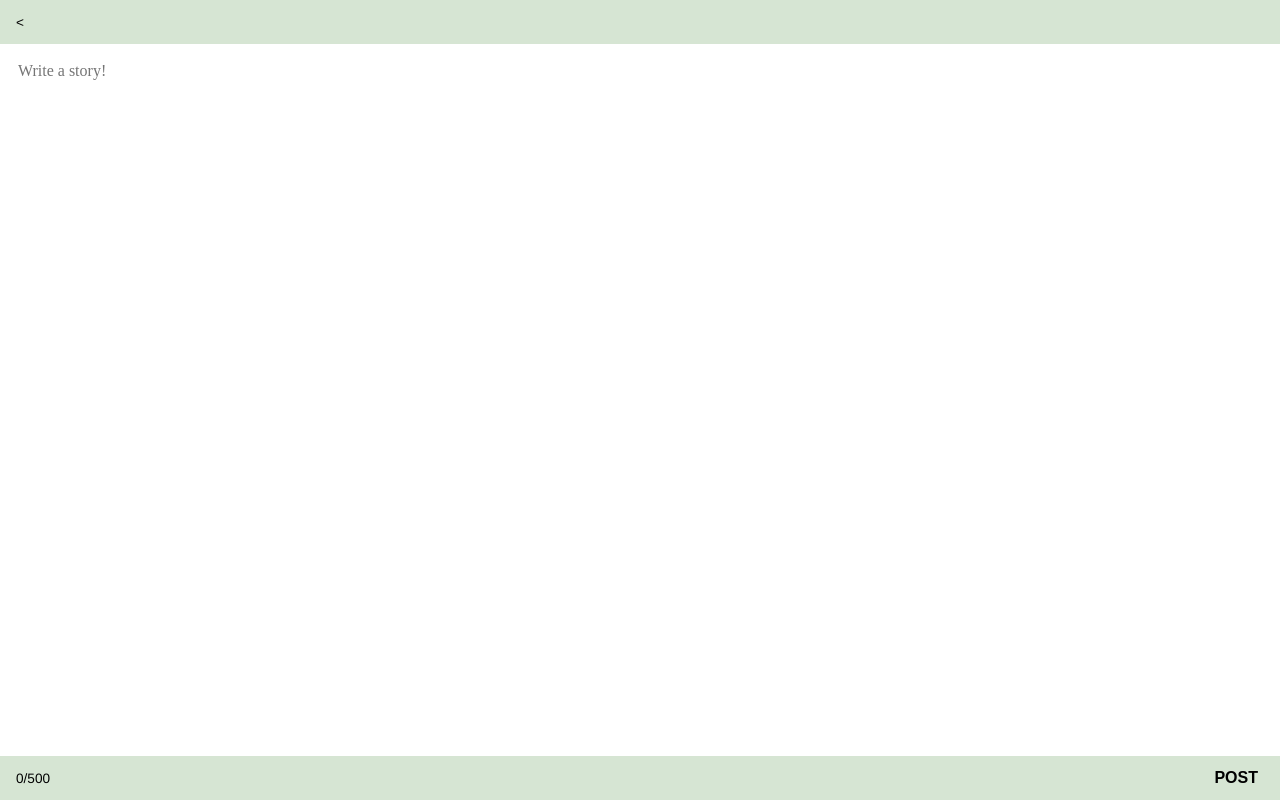
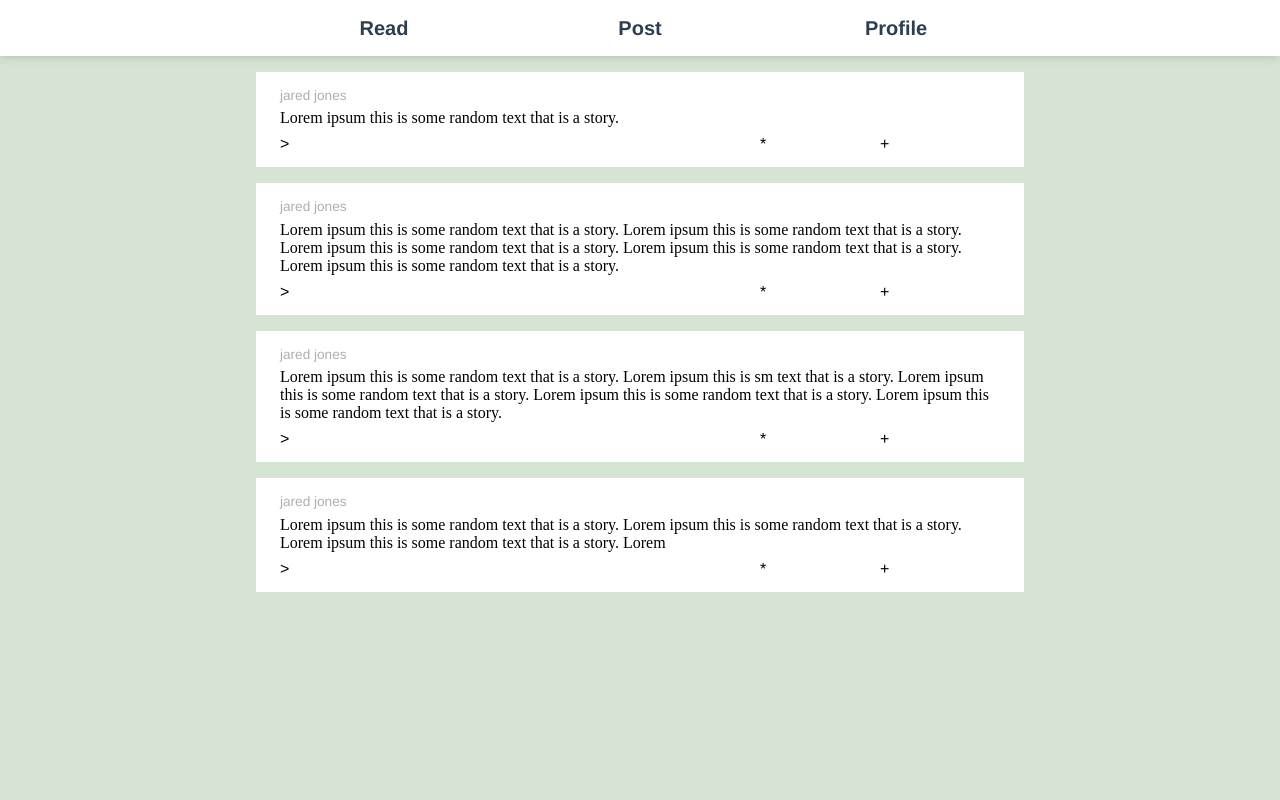
Before and after one commit to Jaredk3nt/tetherFrontend, a Vue app: page / in a window 1280 px wide. Built offline with nearby package versions, Linux system fonts and the light colour scheme; what vue-resource would draw is missing.

Commit message:
Adding opening post screen logic

```diff
--- a/src/App.vue
+++ b/src/App.vue
@@ -1,7 +1,7 @@
 <template>
   <div id="app">
-    <post/>
-    <div class="page-body">
+    <post v-if="this.$store.state.isWriting"/>
+    <div class="page-body" >
       <router-view/>
     </div>
     <nav-bar/>
--- a/src/components/atoms/NavButton.vue
+++ b/src/components/atoms/NavButton.vue
@@ -1,5 +1,5 @@
 <template>
-    <div class="nav-button" @click="dispatch">
+    <div class="nav-button" @click="$emit('clicked')">
         <div class="title">{{title}}</div>
     </div>
 </template>
--- a/src/components/organisms/NavBar.vue
+++ b/src/components/organisms/NavBar.vue
@@ -1,8 +1,8 @@
 <template>
     <div class="nav-container">
-        <nav-button title="Explore"></nav-button>
-        <nav-button title="Post"></nav-button>
-        <nav-button title="Profile"></nav-button>
+        <nav-button title="Read" event=""></nav-button>
+        <nav-button title="Post" @clicked="startWrite"></nav-button>
+        <nav-button title="Profile" event=""></nav-button>
     </div>
 </template>
 
@@ -11,7 +11,13 @@ import NavButton from '@/components/atoms/NavButton.vue';
 
 export default {
     name:'nav-bar',
-    components: { NavButton }
+    components: { NavButton },
+    methods: {
+        startWrite: function() {
+            console.log("startWrite");
+            this.$store.commit('WRITE');
+        }
+    }
 }
 </script>
 
--- a/src/components/organisms/Post.vue
+++ b/src/components/organisms/Post.vue
@@ -1,7 +1,7 @@
 <template>
 <div class="post-container">
     <div class="top-bar post-bar">
-        <p><</p>
+        <p></p>
     </div>
     <div class="text-container">
         <textarea placeholder="Write a story!" v-model="story"></textarea>
--- a/src/store/index.js
+++ b/src/store/index.js
@@ -4,6 +4,7 @@ import Vuex from 'vuex'
 Vue.use(Vuex);
 
 //const debug = process.env.NODE_ENV !== 'production';
+const api = "http://localhost:3000/";
 
 const state = {
     isWriting: false,
```
